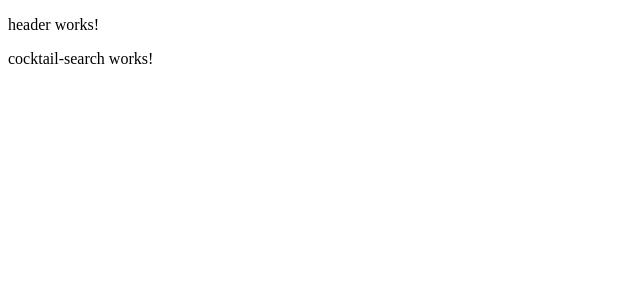
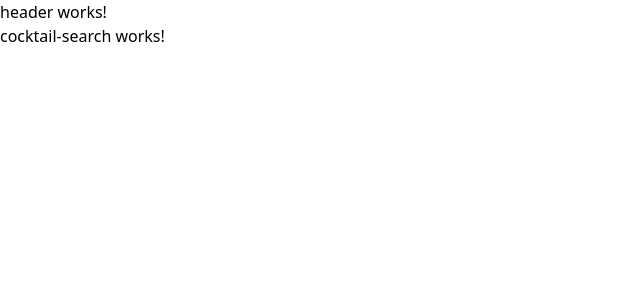
Before and after one commit to JulianLfdr/ShakeItUp, an Angular app: page / in a window 1280 px wide. Shown: the top 300 px of the page, without its empty margins (0-640 px from the left). Built offline with nearby package versions, Linux system fonts and the light colour scheme; what @ngrx/store would draw is missing.

Commit message:
Added tailwindcss

```diff
--- a/package.json
+++ b/package.json
@@ -28,12 +28,15 @@
     "@angular/cli": "^16.2.4",
     "@angular/compiler-cli": "^16.2.0",
     "@types/jasmine": "~4.3.0",
+    "autoprefixer": "^10.4.16",
     "jasmine-core": "~4.6.0",
     "karma": "~6.4.0",
     "karma-chrome-launcher": "~3.2.0",
     "karma-coverage": "~2.2.0",
     "karma-jasmine": "~5.1.0",
     "karma-jasmine-html-reporter": "~2.1.0",
+    "postcss": "^8.4.31",
+    "tailwindcss": "^3.3.3",
     "typescript": "~5.1.3"
   }
 }
--- a/src/styles.scss
+++ b/src/styles.scss
@@ -1 +1,3 @@
-/* You can add global styles to this file, and also import other style files */
+@import "tailwindcss/base";
+@import "tailwindcss/components";
+@import "tailwindcss/utilities";
--- /dev/null
+++ b/tailwind.config.js
@@ -0,0 +1,10 @@
+/** @type {import('tailwindcss').Config} */
+module.exports = {
+  content: [
+    "./src/**/*.{html,ts}"
+  ],
+  theme: {
+    extend: {},
+  },
+  plugins: [],
+}
```
Also changed, not shown: 1 other file (tests, documents, lock files or other folders).
